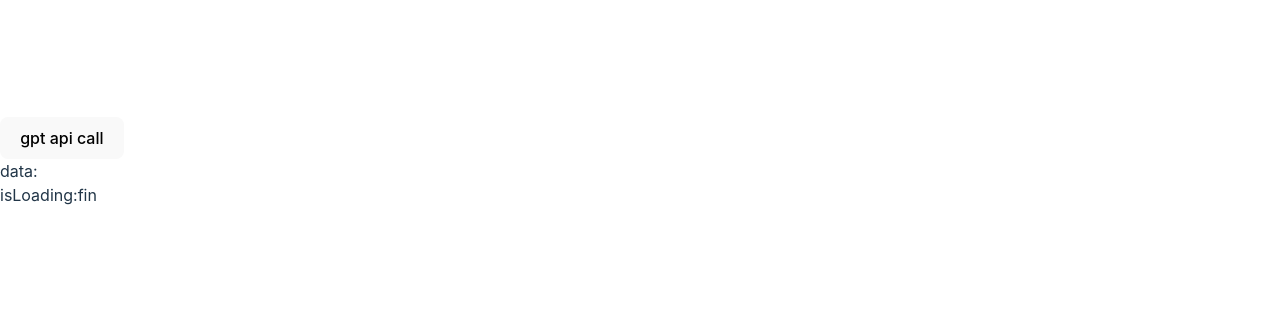
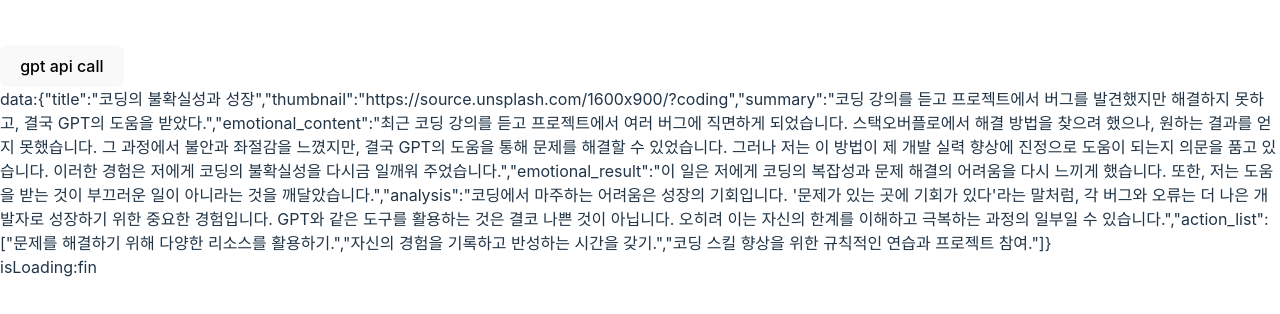
Before and after one commit to yungan9/AI-Diary, a React (Vite) app: page / in a window 1280 px wide. Shown: the part 238-552 px from the top of the page. Built offline with nearby package versions, Linux system fonts and the light colour scheme.

Commit message:
Feat: Configure response to be in JSON format

```diff
--- a/src/App.jsx
+++ b/src/App.jsx
@@ -1,15 +1,24 @@
 import { useState } from "react";
 import { CallGPT } from "./api/gpt";
 
+const dummyData = JSON.parse(
+  `{ "title": "코딩의 불확실성과 성장", "thumbnail": "https://source.unsplash.com/1600x900/?coding", "summary": "코딩 강의를 듣고 프로젝트에서 버그를 발견했지만 해결하지 못하고, 결국 GPT의 도움을 받았다.", "emotional_content": "최근 코딩 강의를 듣고 프로젝트에서 여러 버그에 직면하게 되었습니다. 스택오버플로에서 해결 방법을 찾으려 했으나, 원하는 결과를 얻지 못했습니다. 그 과정에서 불안과 좌절감을 느꼈지만, 결국 GPT의 도움을 통해 문제를 해결할 수 있었습니다. 그러나 저는 이 방법이 제 개발 실력 향상에 진정으로 도움이 되는지 의문을 품고 있습니다. 이러한 경험은 저에게 코딩의 불확실성을 다시금 일깨워 주었습니다.", "emotional_result": "이 일은 저에게 코딩의 복잡성과 문제 해결의 어려움을 다시 느끼게 했습니다. 또한, 저는 도움을 받는 것이 부끄러운 일이 아니라는 것을 깨달았습니다.", "analysis": "코딩에서 마주하는 어려움은 성장의 기회입니다. '문제가 있는 곳에 기회가 있다'라는 말처럼, 각 버그와 오류는 더 나은 개발자로 성장하기 위한 중요한 경험입니다. GPT와 같은 도구를 활용하는 것은 결코 나쁜 것이 아닙니다. 오히려 이는 자신의 한계를 이해하고 극복하는 과정의 일부일 수 있습니다.", "action_list": [ "문제를 해결하기 위해 다양한 리소스를 활용하기.", "자신의 경험을 기록하고 반성하는 시간을 갖기.", "코딩 스킬 향상을 위한 규칙적인 연습과 프로젝트 참여." ] }`
+);
+
 function App() {
-  const [data, setData] = useState("");
+  const [data, setData] = useState(dummyData);
   const [isLoading, setIsLoading] = useState(false);
 
   const handleClickAPICall = async () => {
     try {
       setIsLoading(true);
-      const message = await CallGPT();
-      setData(message);
+      const message = await CallGPT({
+        prompt: `
+        코딩 강의를 들었다. 프로젝트에 버그가 많이 나왔음. 스택오버플로에서 검색했지만 해결 안되었어.
+역시 gpt를 통해서 해결했다. 근데 이렇게 해결하는게 개발실력에 도움 될까..?
+      `,
+      });
+      setData(JSON.parse(message));
     } catch (error) {
     } finally {
       setIsLoading(false);
@@ -19,7 +28,7 @@ function App() {
   return (
     <>
       <button onClick={handleClickAPICall}>gpt api call</button>
-      <div>data:{data}</div>
+      <div>data:{JSON.stringify(data)}</div>
       <div>isLoading:{isLoading ? "loading..." : "fin"}</div>
     </>
   );
```
